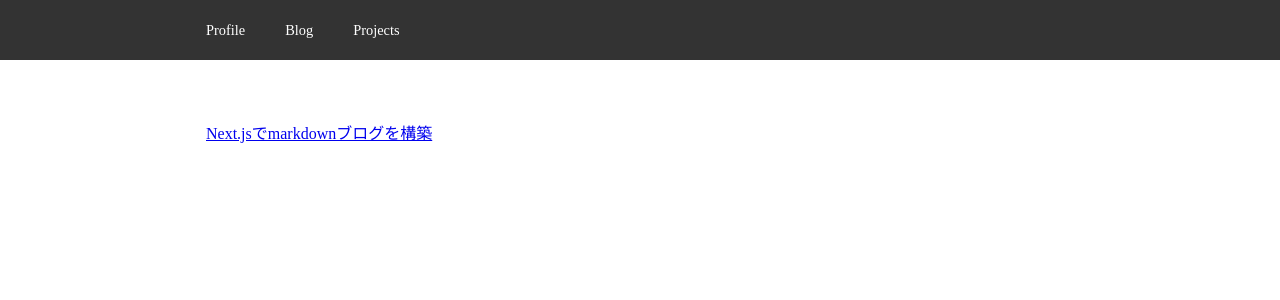
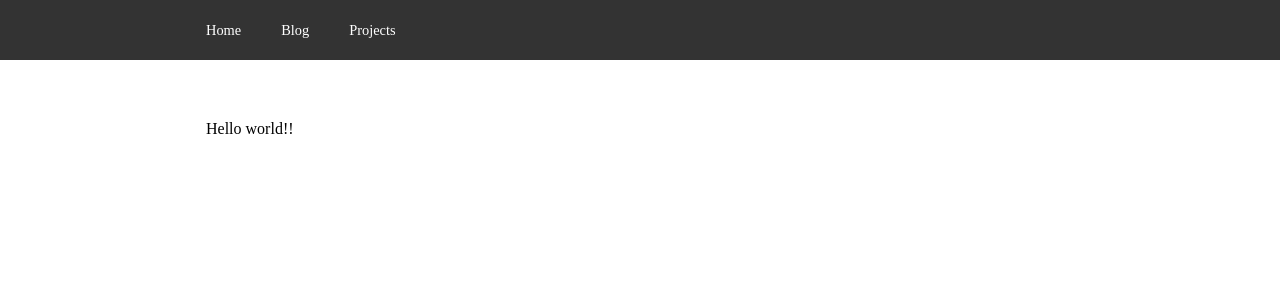
Before and after one commit to yuunull/yuunull.github.io, a Next.js app: page / in a window 1280 px wide. Shown: the top 300 px of the page. Built offline with nearby package versions, Linux system fonts and the light colour scheme.

Commit message:
feat:ブログのパス変更

```diff
--- a/components/layout/Header.tsx
+++ b/components/layout/Header.tsx
@@ -1,4 +1,5 @@
 import React from "react";
+import Link from "next/link";
 
 const Header = () => {
   return (
@@ -7,10 +8,10 @@ const Header = () => {
         <nav className="nav-layout">
           <ul className="nav-list">
             <li className="nav-list-item">
-              <a href="#profile">Profile</a>
+              <Link href="/">Home</Link>
             </li>
             <li className="nav-list-item">
-              <a href="#blog">Blog</a>
+              <Link href="/blogs">Blog</Link>
             </li>
             <li className="nav-list-item">
               <a href="#projects">Projects</a>
--- a/src/pages/_document.tsx
+++ b/src/pages/_document.tsx
@@ -4,7 +4,12 @@ import Header from "../../components/layout/Header";
 export default function Document() {
   return (
     <Html lang="ja">
-      <Head />
+      <Head>
+        <title>yuunull</title>
+        <meta name="description" content="Generated by create next app" />
+        <meta name="viewport" content="width=device-width, initial-scale=1" />
+        <link rel="icon" href="/favicon.ico" />
+      </Head>
       <Header />
       <body>
         <Main />
--- a/src/pages/posts/[slug].tsx
+++ b/src/pages/blogs/[slug].tsx
@@ -4,7 +4,7 @@ import { GetStaticPropsContext } from "next";
 import Markdown from "react-markdown";
 import remarkGfm from "remark-gfm";
 import rehypeHighlight from "rehype-highlight";
-import { BlogMeta } from "..";
+import { BlogMeta } from ".";
 import "github-markdown-css/github-markdown-light.css";
 
 type BlogContents = {
--- a/src/pages/index.tsx
+++ b/src/pages/index.tsx
@@ -1,57 +1,7 @@
-import Head from "next/head";
-import fs from "fs";
-import matter from "gray-matter";
-import Link from "next/link";
-
-type Props = {
-  posts: BlogMeta[];
-};
-
-export type BlogMeta = {
-  frontMatter: {
-    title: string;
-    date: string;
-    description: string;
-  };
-  slug: string;
-};
-
-export const getStaticProps = () => {
-  const files = fs.readdirSync("posts");
-  const posts = files.map((fileName) => {
-    const slug = fileName.replace(/\.md$/, "");
-    const fileContent = fs.readFileSync(`posts/${fileName}`, "utf-8");
-    const { data } = matter(fileContent);
-    return {
-      frontMatter: data,
-      slug,
-    };
-  });
-
-  return {
-    props: {
-      posts,
-    },
-  };
-};
-
-export default function Home({ posts }: Props) {
+export default function Home() {
   return (
     <>
-      <Head>
-        <title>yuunull</title>
-        <meta name="description" content="Generated by create next app" />
-        <meta name="viewport" content="width=device-width, initial-scale=1" />
-        <link rel="icon" href="/favicon.ico" />
-      </Head>
-
-      <div className="wrapper">
-        {posts?.map((post) => (
-          <div key={post.slug}>
-            <Link href={`/posts/${post.slug}`}>{post.frontMatter.title}</Link>
-          </div>
-        ))}
-      </div>
+      <div className="wrapper">Hello world!!</div>
     </>
   );
 }
```
Also changed, not shown: src/pages/blogs/index.tsx (added, +49 -0 lines).
